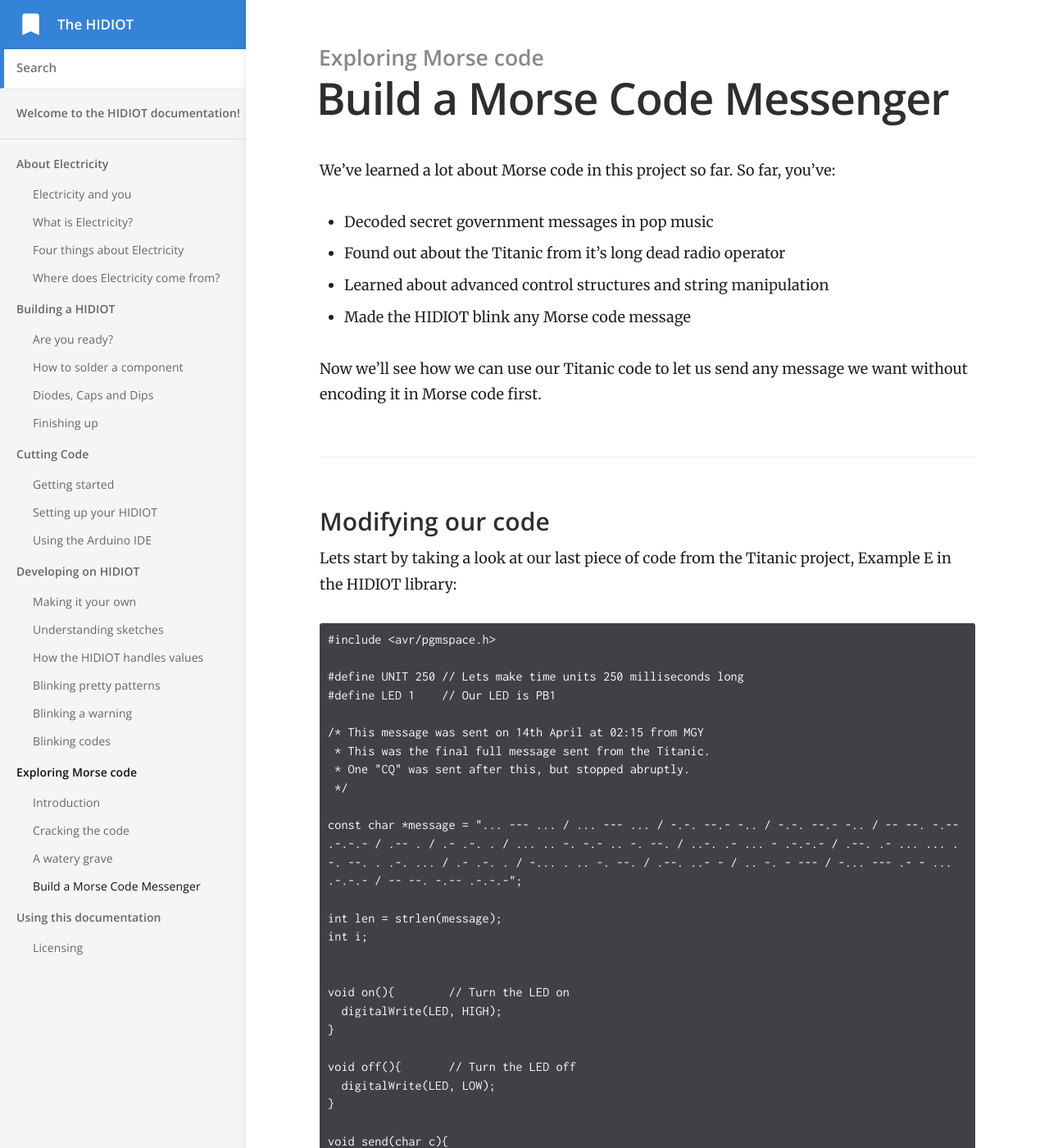
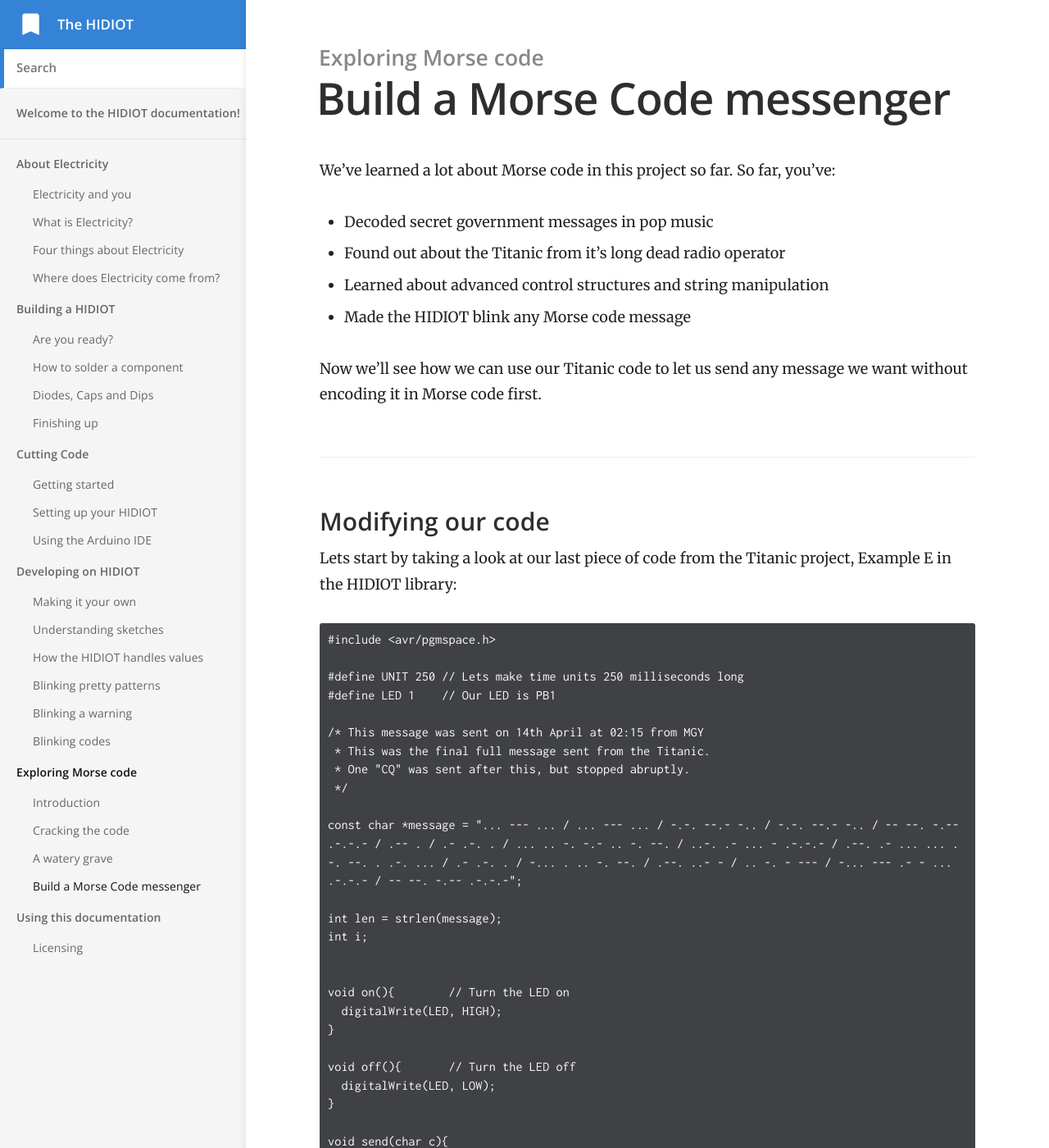
Before and after one commit to rawhex/hidiot.com, a Jekyll site: the page built from _docs/exploring_morse_code/build_a_morse_code_messenger.md, in a window 1280 px wide and 1400 px high. Shown: the whole window at 82% size. Built offline with Jekyll 4.4.1, drawn with Linux system fonts in a browser that asks for light colours.

Commit message:
Capitalisation

```diff
--- a/_docs/exploring_morse_code/build_a_morse_code_messenger.md
+++ b/_docs/exploring_morse_code/build_a_morse_code_messenger.md
@@ -1,5 +1,5 @@
 ---
-title: Build a Morse Code Messenger
+title: Build a Morse Code messenger
 category: Exploring Morse code
 order: 4
 ---
```
